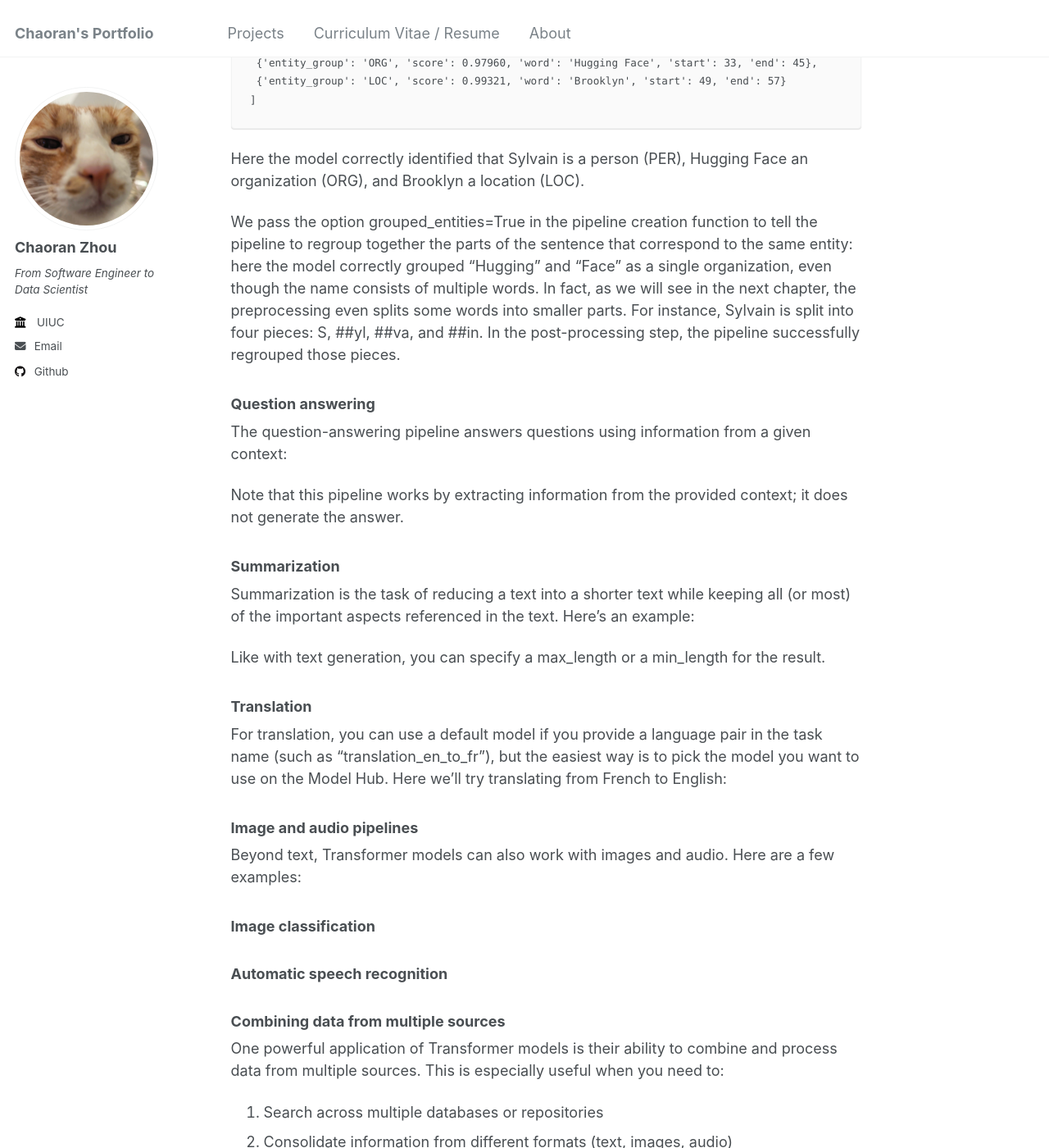
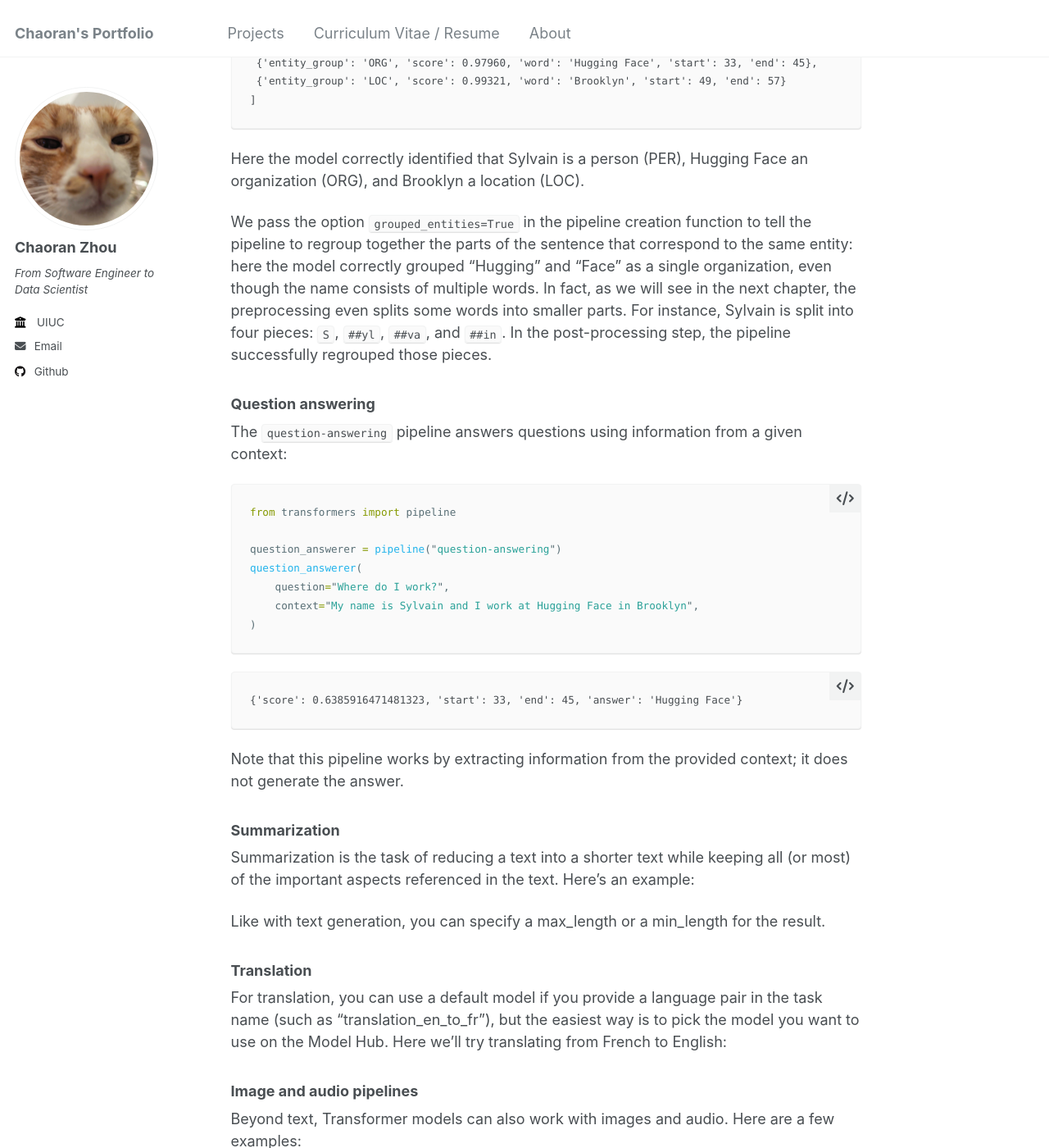
Before and after one commit to ranranrunforit/ranranrunforit.github.io, a Jekyll site: the page built from _projects/project-15.md, in a window 1280 px wide and 1400 px high, scrolled down 6558 px. Shown: the whole window at 82% size. Built offline with Jekyll 4.4.1, drawn with Linux system fonts in a browser that asks for light colours.

Commit message:
Update project-15.md

````diff
--- a/_projects/project-15.md
+++ b/_projects/project-15.md
@@ -210,11 +210,24 @@ ner("My name is Sylvain and I work at Hugging Face in Brooklyn.")
 
 Here the model correctly identified that Sylvain is a person (PER), Hugging Face an organization (ORG), and Brooklyn a location (LOC).
 
-We pass the option grouped_entities=True in the pipeline creation function to tell the pipeline to regroup together the parts of the sentence that correspond to the same entity: here the model correctly grouped “Hugging” and “Face” as a single organization, even though the name consists of multiple words. In fact, as we will see in the next chapter, the preprocessing even splits some words into smaller parts. For instance, Sylvain is split into four pieces: S, ##yl, ##va, and ##in. In the post-processing step, the pipeline successfully regrouped those pieces.
+We pass the option `grouped_entities=True` in the pipeline creation function to tell the pipeline to regroup together the parts of the sentence that correspond to the same entity: here the model correctly grouped “Hugging” and “Face” as a single organization, even though the name consists of multiple words. In fact, as we will see in the next chapter, the preprocessing even splits some words into smaller parts. For instance, Sylvain is split into four pieces: `S`, `##yl`, `##va`, and `##in`. In the post-processing step, the pipeline successfully regrouped those pieces.
 
 ### Question answering
 
-The question-answering pipeline answers questions using information from a given context:
+The `question-answering` pipeline answers questions using information from a given context:
+
+```python
+from transformers import pipeline
+
+question_answerer = pipeline("question-answering")
+question_answerer(
+    question="Where do I work?",
+    context="My name is Sylvain and I work at Hugging Face in Brooklyn",
+)
+```
+```
+{'score': 0.6385916471481323, 'start': 33, 'end': 45, 'answer': 'Hugging Face'}
+```
 
 Note that this pipeline works by extracting information from the provided context; it does not generate the answer.
 
````
